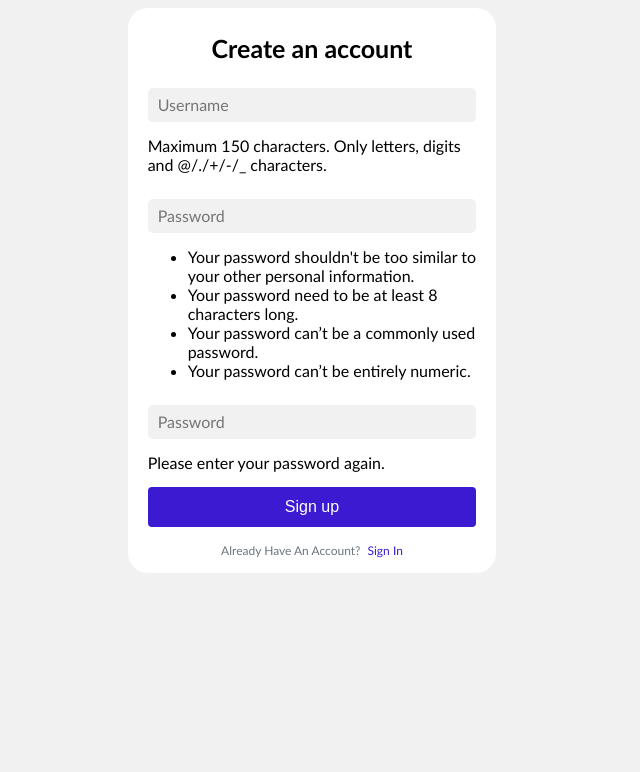
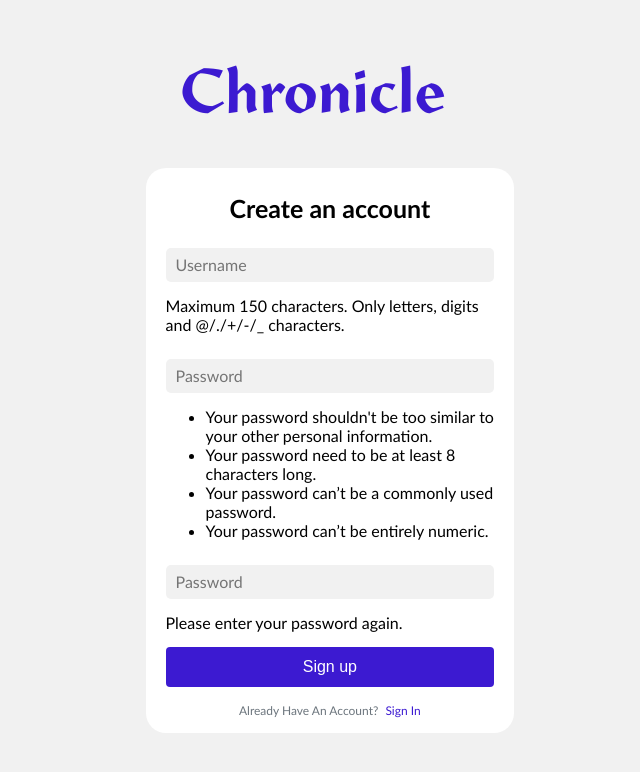
Before and after one commit to SyedHuzaifa007/Chronicle-Web-App, a Django app: template users/templates/users/register.html in a window 1280 px wide. Shown: the top 772 px of the page, without its empty margins (328-968 px from the left). Run offline with Django 3.2, Linux system fonts and the light colour scheme; the template is opened without the code that fills it, so the values that code supplies are empty.

Commit message:
Update login.htm

```diff
--- a/blog/templates/blog/home.html
+++ b/blog/templates/blog/home.html
@@ -12,6 +12,7 @@
 
   #searchFieldHomepage {
     background-color: #ffffff;
+    border-color: #000000;
     width: calc(100% - 70px);
     box-sizing: border-box;
     margin-top: 150px;
@@ -41,7 +42,7 @@
   </form>
 </div>
 {% endif %}
-<p style="font-size: 200% ;font-weight:bold;color:#000000;margin-top: 170px;margin-left: -570px;">Your Posts</p>
+<p style="font-family:'Amanda';font-size:  200% ;font-weight:bold;color:#000000;margin-top: 170px;margin-left: -570px;">Your Posts</p>
 <div class="col-12 main_content">
   <!-- Posts -->
   {% if posts %}
@@ -71,7 +72,7 @@
 
             .oof {
               padding: 10px 20px;
-              border:0px solid #f5eeee;
+              border:1px solid ;
               border-radius: 20px;
               margin-bottom: 20px;
               background-size: 100% 100%;
--- a/users/templates/users/register.html
+++ b/users/templates/users/register.html
@@ -1,22 +1,33 @@
 {% extends "blog/base.html" %}
 {% block content %}
+
+<div>
+<header>
+<h1 style="font-family: 'Amanda', cursive; color: #3c1ad1;font-weight:50; font-size: 4rem;margin-left:70px;margin-right: -150px; text-align: center; text-shadow: 0px 4px 4px 0px rgba(0, 0, 0, 0.25);">Chronicle</h1>
+</header>
+</div>
 <style>
+
 body {
  background-color:  rgb(241, 241, 241);
 }
 .poop
       {
-   background-color: #ffffff;
-        border: 0px;
+        background-color: #ffffff;
+  border: 0px;
+  border-radius: 20px;
+  position: absolute;
+  left: 0;
+  right: 0;
+  margin: auto;
 
-        border-radius: 20px;
       }
       .hehe
       {
         background-color: #3c1ad1 ;
       }
 </style>
-<div class="col-12 col-sm-9 col-md-7 col-lg-5 " style="padding:0px;margin-bottom:15px;">
+<div class="col-12 col-sm-9 col-md-7 col-lg-5 " style="padding:0px;margin-bottom:-20px;margin-top :160px; margin-left: -150px;">
   <div class="content-section poop">
     <form method="POST">
       {% if form.non_field_errors %}
```
Also changed, not shown: db.sqlite3, static/blog/fonts/Aesthetic-Regular.woff (added), static/blog/fonts/Aesthetic-Regular.woff2 (added).
